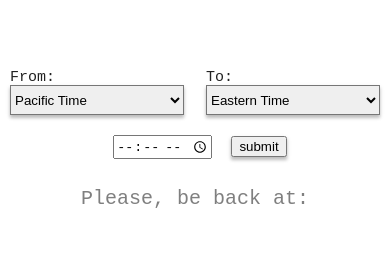
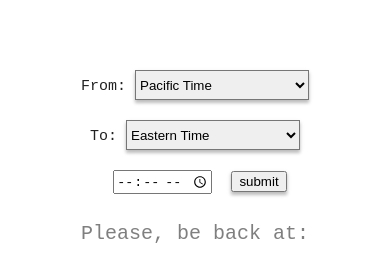
Before and after one commit to ga-time/ga-time, a plain HTML site: page index.html in a window 390 px wide. Shown: the top 261 px of the page. Drawn offline with Linux system fonts and the light colour scheme.

Commit message:
Added responsive rules for <select>

```diff
--- a/styles/style.css
+++ b/styles/style.css
@@ -118,6 +118,11 @@ button {
   h2{
     font-size: 30px;
   }
+
+  #options {
+    display: flex;
+    flex-direction: column;
+  }
 }
 
 @media only screen and (max-width: 500px) {
@@ -134,4 +139,9 @@ button {
   img {
     width: 100px
   }
+
+  #options {
+   display: flex;
+   flex-direction: column;
+  }
 }
```
